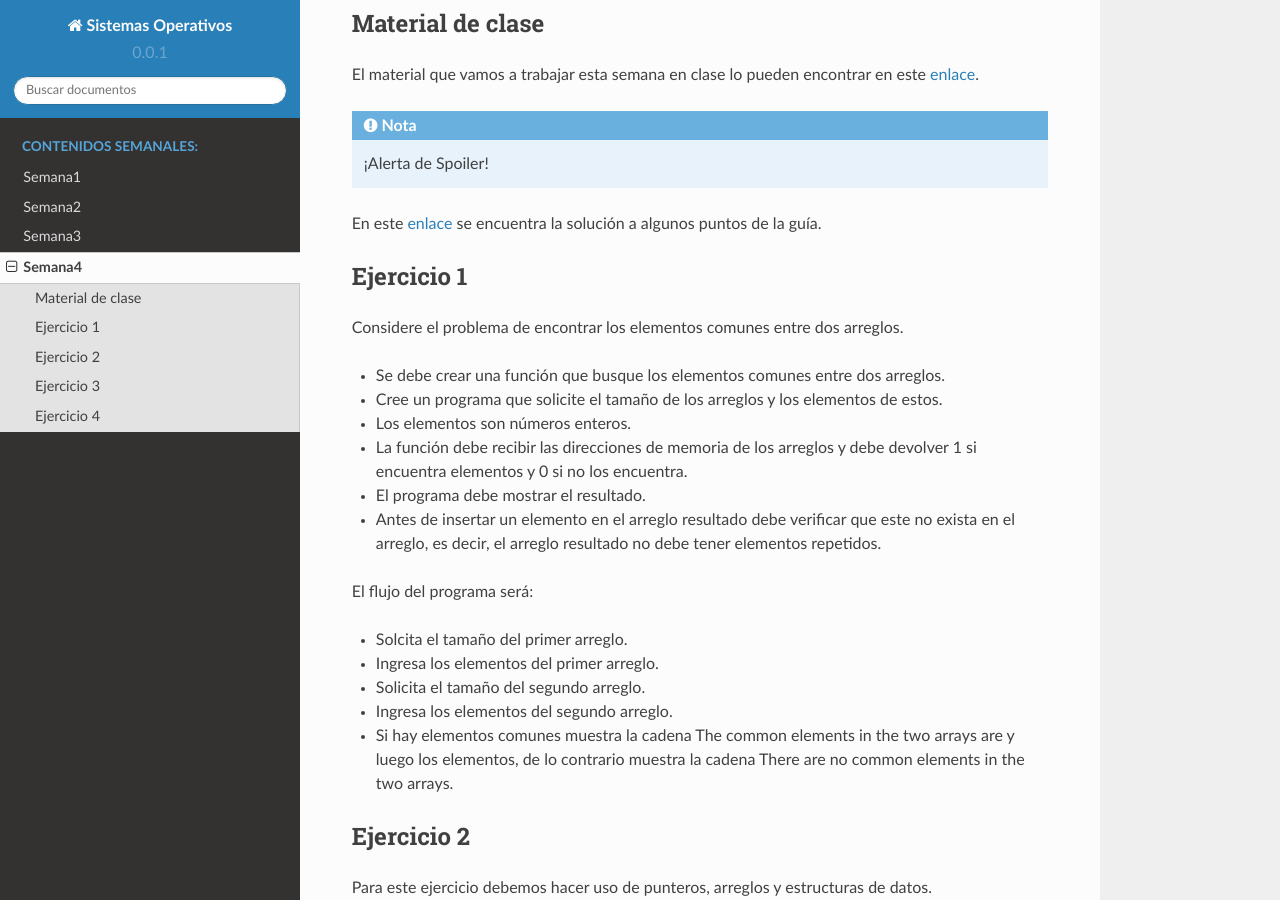
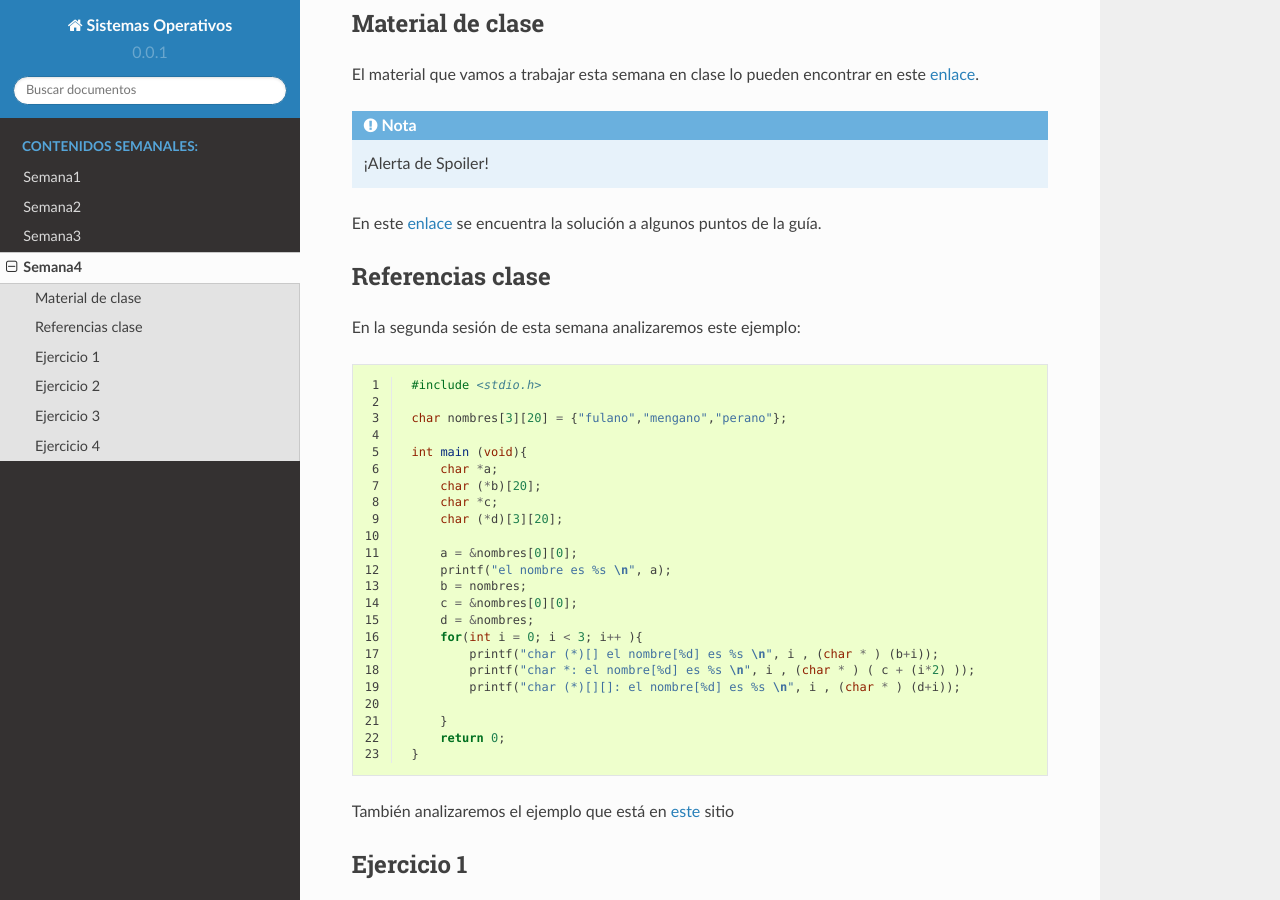
Before and after one commit to juanferfranco/sistemasoperativos, a Sphinx documentation site: the page built from docs/_semana4/semana4.rst, in a window 1280 px wide and 900 px high, scrolled down 225 px. Built offline with Sphinx 7.4.7 and the Read the Docs theme 2.0.0, drawn with Linux system fonts in a browser that asks for light colours.

Commit message:
update week 4

```diff
--- a/docs/_semana4/semana4.rst
+++ b/docs/_semana4/semana4.rst
@@ -13,6 +13,40 @@ El material que vamos a trabajar esta semana en clase lo pueden encontrar en est
 
 En este `enlace <https://drive.google.com/file/d/1FWuPqJNWvEvHp89-ADvKu7XqdAZR6fx2/view?usp=sharing>`__
 se encuentra la solución a algunos puntos de la guía.
+
+Referencias clase
+------------------
+En la segunda sesión de esta semana analizaremos este ejemplo:
+
+.. code-block:: c
+   :linenos:
+
+    #include <stdio.h>
+
+    char nombres[3][20] = {"fulano","mengano","perano"};
+
+    int main (void){
+        char *a;
+        char (*b)[20];
+        char *c;
+        char (*d)[3][20];
+
+        a = &nombres[0][0];
+        printf("el nombre es %s \n", a);
+        b = nombres;
+        c = &nombres[0][0];
+        d = &nombres;
+        for(int i = 0; i < 3; i++ ){
+            printf("char (*)[] el nombre[%d] es %s \n", i , (char * ) (b+i));
+            printf("char *: el nombre[%d] es %s \n", i , (char * ) ( c + (i*2) ));
+            printf("char (*)[][]: el nombre[%d] es %s \n", i , (char * ) (d+i));
+
+        }
+        return 0;
+    }
+
+También analizaremos el ejemplo que está en
+`este <https://www.geeksforgeeks.org/pointer-array-array-pointer/>`__ sitio
 
 Ejercicio 1
 -------------
@@ -55,6 +89,7 @@ este caso? es simplemente un arreglo de registros.
   siguiente  `enlace <https://www.geeksforgeeks.org/commonly-used-string-functions-in-c-c-with-examples/>`__
   se pueden ver algunas funciones típicas para manejar cadenas.
 * Cada registro es así:
+
 .. code-block:: c
    :linenos:
 
```
Also changed, not shown: docs/_semana4/semana3.rst (deleted, +0 -63 lines).
